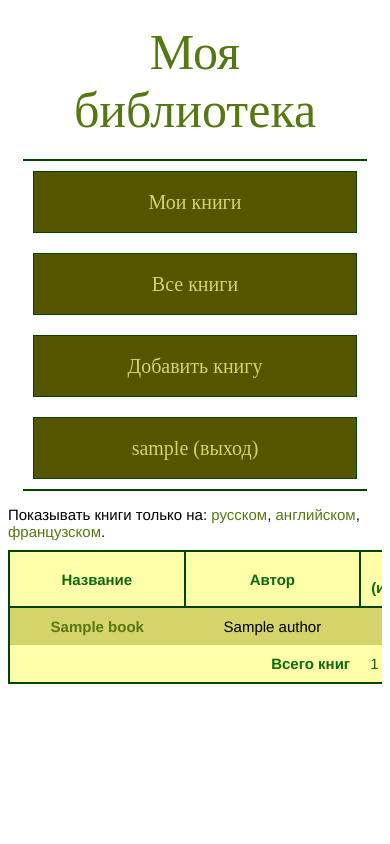
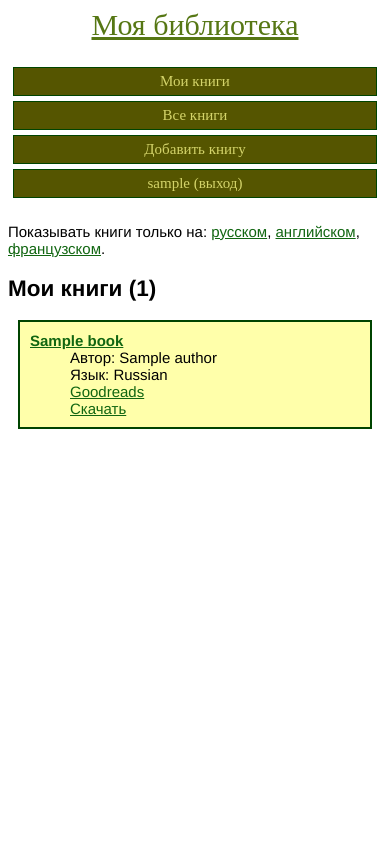
Before and after one commit to ndrewl/awslibrary, a Django app: page / in a window 390 px wide. Run offline with Django 3.2, Linux system fonts and the light colour scheme; a user stored in the database is signed in; tables that the repository leaves empty hold one stand-in row (values such as "Sample post").

Commit message:
Mobile-first design with a grid

```diff
--- a/library/static/css/library.css
+++ b/library/static/css/library.css
@@ -1,12 +1,15 @@
 /*
 Color palette URL: http://paletton.com/#uid=52m0u0kllllaFw0g0qFqFg0w0aF
 */
+
+* {
+    box-sizing: border-box;
+}
 
 /* Set the base font size */
 html {
     font-size: 10px;
 }
-
 
 /*
 Reset form elements so they look the same across different browsers
@@ -27,91 +30,120 @@ textarea {
     overflow: auto;
 }
 
-
-/*
-Styles for tables
-(https://developer.mozilla.org/en-US/docs/Learn/CSS/Building_blocks/Styling_tables)
-*/
-table {
-    table-layout: fixed;
-    width: 100%;
-    font-size: 1.5rem;
-    border-collapse: collapse;
-    border: 2px solid #004400;
-    min-width: 60rem;
+@media(min-width: 1024px) {
+    body {
+        width: 75%;
+        margin: auto;
+    }
 }
 
-thead th:nth-child(1) {
-    width: 30%;
+a {
+    color: #116611;
 }
 
-thead th:nth-child(2) {
-    width: 30%;
+.header {
+    display: grid;
+    grid-template-columns: repeat(12, [col-start] 1fr);
+    grid-gap: 20px;
+    margin: 0 0 2rem 0;
+}
+.header > * {
+    grid-column: col-start / span 12;
 }
 
-thead th:nth-child(3) {
-    width: 20%;
+.header .title {
+    font-size: 3rem;
+    text-align: center;
 }
 
-thead th:nth-child(4) {
-    width: 20%;
+.header .title a {
+    color: #567714;
 }
 
-th, td {
+.main-menu .menu-item {
+    margin: 0.5rem;
+    font-size: 1.5rem;
+    text-align: center;
+}
+
+.main-menu .menu-item a {
+    display: inline-block;
+    width: 100%;
+    padding: 0.5rem;
+    text-decoration: none;
+    border: 1px solid #004400;
+}
+
+.main-menu .menu-item a:link,
+.main-menu .menu-item a:visited,
+.main-menu .menu-item a:focus {
+    background-color: #555500;
+    color: #D4D46A;
+}
+
+.main-menu .menu-item a:hover {
+    background-color: #116611;
+}
+
+.main-menu .menu-item a:active {
+    background-color: #D4D46A;
+    color: #116611;
+}
+
+@media (min-width: 512px) {
+    .main-menu {
+        display: flex;
+        flex-flow: row wrap;
+        align-items: center;
+        justify-content: space-around;
+    }
+    .main-menu .menu-item {
+        flex: 1 1;
+        min-width: 15rem;
+    }
+}
+
+@media (min-width: 1024px) {
+    .header .title {
+        grid-column: col-start / span 4;
+        grid-row: 1;
+        text-align: left;
+    }
+    .header .main-menu {
+        grid-column: col-start 5 / span 8;
+        grid-row: 1;
+        justify-content: flex-end;
+    }
+    .header .main-menu .menu-item {
+        min-width: 15rem;
+        max-width: 15rem;
+    }
+}
+
+.content {
+    font-family: Helvetica, Arial, sans-serif;
+    font-size: 1.5rem;
+    margin: auto;
+    overflow: auto;
+}
+
+.book-card {
+    border: 2px solid #004400;
+    background-color: #FFFFAA;
+    margin: 1rem;
     padding: 1rem;
 }
 
-tbody td {
-    text-align: center;
+@media(min-width: 512px) {
+    dl {
+        display: grid;
+        grid-template-columns: repeat( auto-fit, minmax(20rem, 1fr) );
+        grid-gap: 1rem;
+    }
+    .book-card {
+        margin: 0;
+    }
 }
-
-tfoot th {
-    text-align: right;
-}
-
-thead th,
-tfoot th,
-tfoot td {
-    background-color: #FFFFAA;
-    color: #116611;
-}
-
-thead th {
-    border: 2px solid #004400;
-}
-
-tbody tr:nth-child(odd) {
-    background-color: #D4D46A;
-}
-
-tbody tr:nth-child(even) {
-    background-color: #FFFFAA;
-}
-
-caption {
-    font-family: cursive;
-    padding: 2rem;
-    font-style: italic;
-    caption-side: bottom;
-    text-align: right;
-    letter-spacing: 0.1rem;
-}
-
-
-
-/*
-Styles for links
-(https://developer.mozilla.org/en-US/docs/Learn/CSS/Styling_text/Styling_links)
-*/
-a {
-    text-decoration: none;
-    color: #567714;
-}
-
-a:hover {
-    text-decoration-line: underline;
-}
-
 
 /*
 Styles for form elements
@@ -119,7 +151,7 @@ Styles for form elements
 */
 fieldset {
     margin: auto;
-    padding: 1.5rem;
+    padding: 1rem;
     width: 30rem;
     border: 2px solid #004400;
     background-color: #FFFFAA;
@@ -132,7 +164,7 @@ fieldset legend {
     border: 2px solid #004400;
     background-color: #FFFFAA;
     text-align: center;
-    font-size: 2rem;
+    font-size: 1.5rem;
     margin: auto;
 }
 
@@ -173,92 +205,6 @@ fieldset select {
 }
 
 /*
-Style for the site top
-*/
-.header {
-    padding: 1.5rem;
-}
-
-
-/*
-Style for the site title
-*/
-.title {
-    text-align: center;
-    font-size: 5rem;
-    margin-bottom: 2rem;
-}
-.title a {
-    color: #567714
-}
-
-
-/*
-Styles for the menu bar (list of links)
-*/
-.main-menu {
-    font-size: 2rem;
-    margin: auto;
-    border-top: 2px solid #004400;
-    border-bottom: 2px solid #004400;
-    display: flex;
-    flex-flow: row wrap;
-    align-items: center;
-    justify-content: space-around;
-}
-
-.main-menu a {
-    flex: 1 15rem;
-    margin: 1rem;
-    line-height: 3rem;
-    text-decoration: none;
-    padding: 1.5rem;
-    text-align: center;
-    border: 1px solid #004400;
-}
-
-.main-menu a:link,
-.main-menu a:visited,
-.main-menu a:focus {
-    background-color: #555500;
-    color: #D4D46A;
-}
-
-.main-menu a:hover {
-    background-color: #116611;
-}
-
-.main-menu a:active {
-    background-color: #D4D46A;
-    color: #116611;
-}
-
-
-/*
-Style for the main content block
-*/
-.content {
-    font-family: Helvetica, Arial, sans-serif;
-    font-size: 1.5rem;
-    margin: auto;
-    overflow: auto;
-}
-
-@media (min-width: 1000px) {
-    .main-menu {
-        width: 75%;
-    }
-    .content {
-        width: 75%;
-    }
-}
-
-.language-list {
-    margin-bottom: 1rem;
-}
-
-
-/*
 Style for the book info card
 */
 .book-info {
@@ -267,20 +213,20 @@ Style for the book info card
     border-style: solid;
 
     margin: auto;
-    padding: 1.5rem;
-    font-size: 2rem;
+    padding: 1rem;
+    font-size: 1.5rem;
     width: 100%;
 }
 
 .book-info div {
-    padding: 1rem;
+    padding: 0.5rem;
 }
 
 .book-info .book-action {
-    margin-top: 2rem;
+    margin-top: 1rem;
 }
 
-@media (min-width: 1000px) {
+@media (min-width: 1024px) {
     .book-info {
         width: fit-content;
     }
--- a/library/templates/library/base.html
+++ b/library/templates/library/base.html
@@ -15,13 +15,13 @@
         </div>
 
         <div class="main-menu">
-            <a href="{% url 'mybooks' %}">Мои книги</a>
-            <a href="{% url 'allbooks' %}">Все книги</a>
-            <a href="{% url 'newbook' %}">Добавить книгу</a>
+            <div class='menu-item'><a href="{% url 'mybooks' %}">Мои книги</a></div>
+            <div class='menu-item'><a href="{% url 'allbooks' %}">Все книги</a></div>
+            <div class='menu-item'><a href="{% url 'newbook' %}">Добавить книгу</a></div>
             {% if user.is_authenticated %}
-            <a href="{% url 'logout' %}">{{ user.username }} (выход)</a>
+            <div class='menu-item'><a href="{% url 'logout' %}">{{ user.username }} (выход)</a></div>
             {% else %}
-            <a href="{% url 'login' %}">Вход</a>
+            <div class='menu-item'><a href="{% url 'login' %}">Вход</a></div>
             {% endif %}
         </div>
     </div>
--- a/library/templates/library/mybooks.html
+++ b/library/templates/library/mybooks.html
@@ -7,39 +7,23 @@
     <a href='?language=English'>английском</a>,
     <a href='?language=French'>французском</a>.
 </div>
-<table>
-    <caption>Мои книги</caption>
-    <thead>
-        <tr>
-            <th scope='col'>Название</th>
-            <th scope='col'>Автор</th>
-            <th scope='col'>Ссылка (информация)</th>
-            <th scope='col'>Ссылка (для скачивания)</th>
-        </tr>
-    </thead>
-    <tbody>
+
+<h2>Мои книги ({{ books | length }})</h2>
+<dl>
     {% for book in books %}
-        <tr>
-            <th scope='row'><a href={% url 'book' id=book.id %}>{{ book.title }}</a></th>
-            <td>{{ book.author }}</td>
-            <td>
+    <div class='book-card'>
+        <dt><strong><a href={% url 'book' id=book.id %}>{{ book.title }}</a></strong></dt>
+        <dd>Автор: {{ book.author }}</dd>
+        {% if book.language %}
+        <dd>Язык: {{ book.language }}</dd>
+        {% endif %}
         {% if book.goodreads_link %}
-                <a href="{{ book.goodreads_link }}">info</a>
+        <dd><a href="{{ book.goodreads_link }}">Goodreads</a></dd>
         {% endif %}
-            </td>
-            <td>
         {% if book.file %}
-                <a href="{{ book.file.url }}">download</a>
+        <dd><a href="{{ book.file.url }}">Скачать</a></dd>
         {% endif %}
-            </td>
-        </tr>
+    </div>
     {% endfor %}
-    </tbody>
-    <tfoot>
-        <tr>
-            <th scope='row' colspan='2'>Всего книг</th>
-            <td colspan='2'>{{ books | length }}</td>
-        </tr>
-    </tfoot>
-</table>
+</dl>
 {% endblock %}
```
Also changed, not shown: library/templates/library/allbooks.html (+13 -29 lines). Lines whose indentation alone changed are shown as unchanged.
